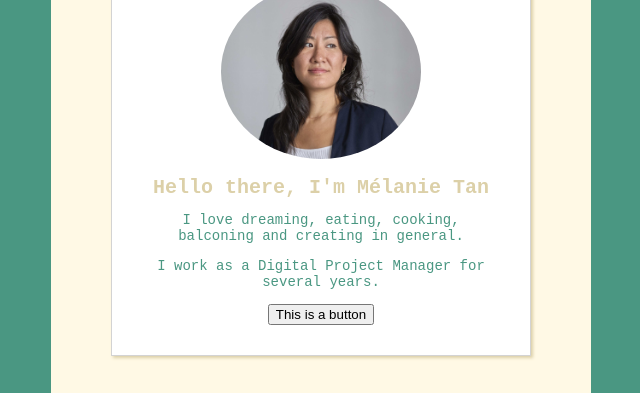
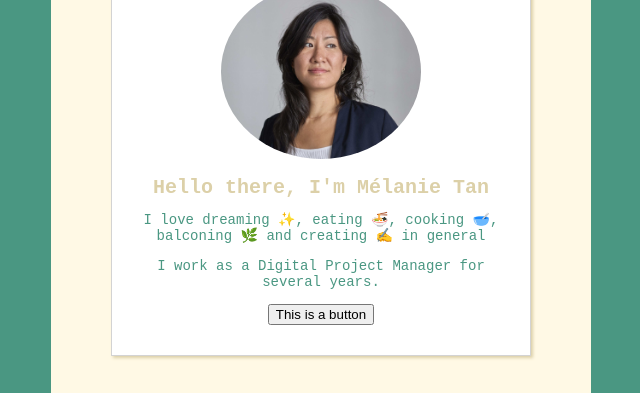
Before and after one commit to Melatan/profile, a plain HTML site: page index.html in a window 1280 px wide. Shown: the part 198-591 px from the top of the page, without its empty margins (319-959 px from the left). Drawn offline with Linux system fonts and the light colour scheme.

Commit message:
Update index.html

```diff
--- a/index.html
+++ b/index.html
@@ -15,7 +15,7 @@
           <h1>Welcome to my page</h1>
           <img src="images/MELANIE_0446_small3.jpg" class="image-resize" alt="MTA-pic">
           <h2>Hello there, I'm Mélanie Tan</h2>
-          <p>I love dreaming, eating, cooking, balconing and creating in general.</p>
+          <p>I love dreaming ✨, eating 🍜, cooking 🥣, balconing 🌿 and creating ✍️ in general</p>
           <p>I work as a Digital Project Manager for several years.</p>
           <button type="button">This is a button</button>
         </div>
```
